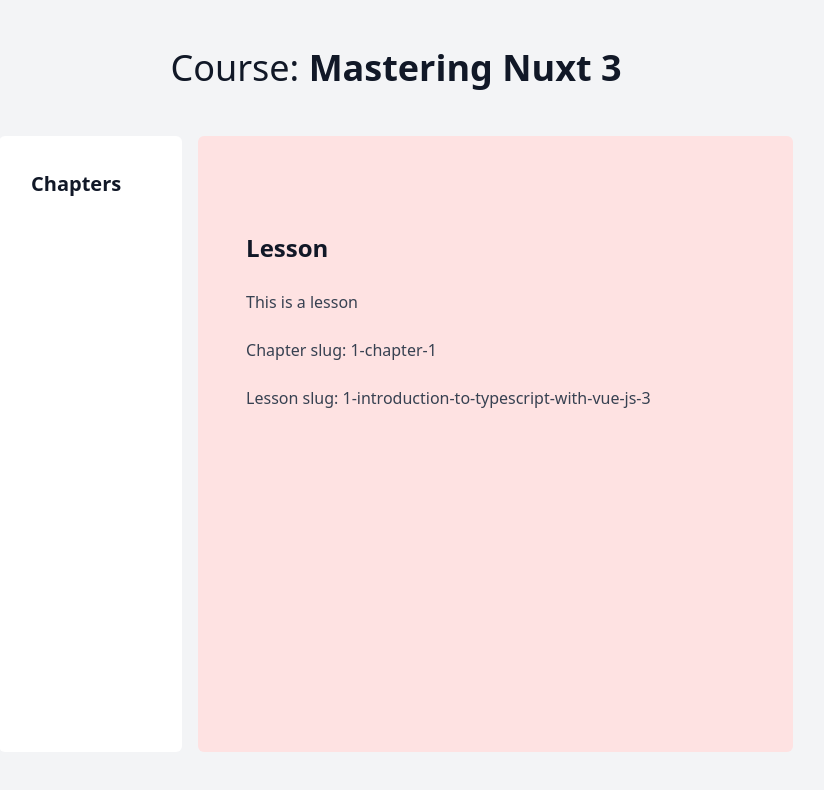
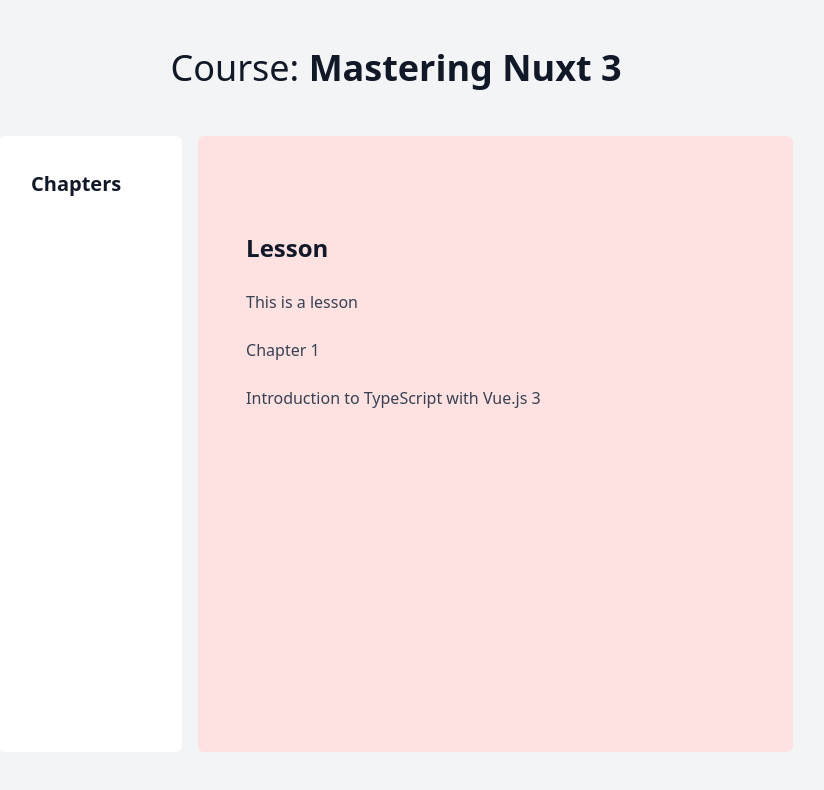
Before and after one commit to szvitek/mastering-nuxt-3, a Nuxt app: page /course/chapter/1-chapter-1/lesson/1-introduction-to-typescript-with-vue-js-3 in a window 1280 px wide. Shown: the top 790 px of the page, without its empty margins (244-1068 px from the left). Built offline with nearby package versions, Linux system fonts and the light colour scheme.

Commit message:
feat(LessonPage): Loading in Course Data

```diff
--- /dev/null
+++ b/composables/courseData.js
@@ -0,0 +1,137 @@
+export default {
+  title: 'TypeScript with Vue.js 3',
+  chapters: [
+    {
+      title: 'Chapter 1',
+      slug: '1-chapter-1',
+      number: 1,
+      lessons: [
+        {
+          title: 'Introduction to TypeScript with Vue.js 3',
+          slug: '1-introduction-to-typescript-with-vue-js-3',
+          number: 1,
+          downloadUrl:
+            'https://vueschool.io/lessons/introduction-to-typescript-with-vue-js-3',
+          videoId: 684236333,
+          text: `In this lesson, we take a look at some of the benefits of using TypeScript with Vue.js including:
+Improved error detection in your IDE and at build time
+Safer and less stressful refactoring
+More focused and accurate IDE autocompletion
+We also answer the question: “Are there any cases when you wouldn’t want to use TypeScript?”.`,
+        },
+        {
+          title: 'TypeScript in Vue Components',
+          slug: '2-typescript-in-vue-components',
+          number: 2,
+          downloadUrl:
+            'https://vueschool.io/lessons/typescript-in-vue-components',
+          videoId: 684012498,
+          text: `In this lesson, we learn how to direct Vue Single File Components to work with typescript.`,
+        },
+        {
+          title: 'Typing Component Events',
+          slug: '3-typing-component-events',
+          number: 3,
+          downloadUrl: 'https://vueschool.io/lessons/typing-component-events',
+          sourceUrl: 'https://vueschool.io/lessons/typing-component-events',
+          videoId: 686921522,
+          text: `In this lesson, we learn how to type the payload of component events in Vue and TypeScript.`,
+        },
+      ],
+    },
+    {
+      title: 'Chapter 2',
+      slug: '2-chapter-2',
+      number: 2,
+      lessons: [
+        {
+          title: 'Using TypeScript with the Options API in Components',
+          slug: '1-using-typescript-with-the-options-api-in-components',
+          number: 1,
+          downloadUrl:
+            'https://vueschool.io/lessons/using-typescript-with-the-options-api-in-components',
+          sourceUrl:
+            'https://vueschool.io/lessons/using-typescript-with-the-options-api-in-components',
+          videoId: 688503389,
+          text: `In this lesson, we learn how to use TypeScript with the Vue.js Options API to type things such as component props, computed props, and events.`,
+        },
+        {
+          title: 'Declaring and Typing Component Props',
+          slug: '2-declaring-and-typing-component-props',
+          number: 2,
+          downloadUrl:
+            'https://vueschool.io/lessons/declaring-and-typing-component-props',
+          sourceUrl:
+            'https://vueschool.io/lessons/declaring-and-typing-component-props',
+          videoId: 688500728,
+          text: `In this lesson, we’ll examine how to use TypeScript to define types for Vue component props. Along the way, you’ll also get a first hand look at the great DX this provides for interacting with those components.`,
+        },
+        {
+          title: 'TypeScript in Vue Components',
+          slug: '3-typescript-in-vue-components',
+          number: 3,
+          downloadUrl:
+            'https://vueschool.io/lessons/typescript-in-vue-components',
+          videoId: 684012498,
+          text: `In this lesson, we learn how to direct Vue Single File Components to work with typescript.`,
+        },
+        {
+          title: 'Typing Component Events',
+          slug: '4-typing-component-events',
+          number: 4,
+          downloadUrl: 'https://vueschool.io/lessons/typing-component-events',
+          sourceUrl: 'https://vueschool.io/lessons/typing-component-events',
+          videoId: 686921522,
+          text: `In this lesson, we learn how to type the payload of component events in Vue and TypeScript.`,
+        },
+      ],
+    },
+    {
+      title: 'Chapter 3',
+      slug: '3-chapter-3',
+      number: 3,
+      lessons: [
+        {
+          title: 'Using TypeScript with the Options API in Components',
+          slug: '1-using-typescript-with-the-options-api-in-components',
+          number: 1,
+          downloadUrl:
+            'https://vueschool.io/lessons/using-typescript-with-the-options-api-in-components',
+          sourceUrl:
+            'https://vueschool.io/lessons/using-typescript-with-the-options-api-in-components',
+          videoId: 688503389,
+          text: `In this lesson, we learn how to use TypeScript with the Vue.js Options API to type things such as component props, computed props, and events.`,
+        },
+        {
+          title: 'Declaring and Typing Component Props',
+          slug: '2-declaring-and-typing-component-props',
+          number: 2,
+          downloadUrl:
+            'https://vueschool.io/lessons/declaring-and-typing-component-props',
+          sourceUrl:
+            'https://vueschool.io/lessons/declaring-and-typing-component-props',
+          videoId: 688500728,
+          text: `In this lesson, we’ll examine how to use TypeScript to define types for Vue component props. Along the way, you’ll also get a first hand look at the great DX this provides for interacting with those components.`,
+        },
+        {
+          title: 'TypeScript in Vue Components',
+          slug: '3-typescript-in-vue-components',
+          number: 3,
+          downloadUrl:
+            'https://vueschool.io/lessons/typescript-in-vue-components',
+          videoId: 684012498,
+          text: `In this lesson, we learn how to direct Vue Single File Components to work with typescript.`,
+        },
+        {
+          title: 'Typing Component Events',
+          slug: '4-typing-component-events',
+          number: 4,
+          downloadUrl: 'https://vueschool.io/lessons/typing-component-events',
+          sourceUrl: 'https://vueschool.io/lessons/typing-component-events',
+          videoId: 686921522,
+          text: `In this lesson, we learn how to type the payload of component events in Vue and TypeScript.`,
+        },
+      ],
+    },
+  ],
+};
--- /dev/null
+++ b/composables/useCourse.ts
@@ -0,0 +1,5 @@
+import courseData from './courseData';
+
+export const useCourse = () => {
+  return courseData;
+};
--- a/pages/course/chapter/[chapterSlug]/lesson/[lessonSlug].vue
+++ b/pages/course/chapter/[chapterSlug]/lesson/[lessonSlug].vue
@@ -2,7 +2,24 @@
   <div>
     <h2>Lesson</h2>
     <p>This is a lesson</p>
-    <p>Chapter slug: {{ $route.params.chapterSlug }}</p>
-    <p>Lesson slug: {{ $route.params.lessonSlug }}</p>
+    <p>{{ chapter.title }}</p>
+    <p>{{ lesson.title }}</p>
   </div>
 </template>
+
+<script setup>
+const course = useCourse();
+const route = useRoute();
+
+const chapter = computed(() => {
+  return course.chapters.find(
+    (chapter) => chapter.slug === route.params.chapterSlug
+  );
+});
+
+const lesson = computed(() => {
+  return chapter.value.lessons.find(
+    (lesson) => lesson.slug === route.params.lessonSlug
+  );
+});
+</script>
```
